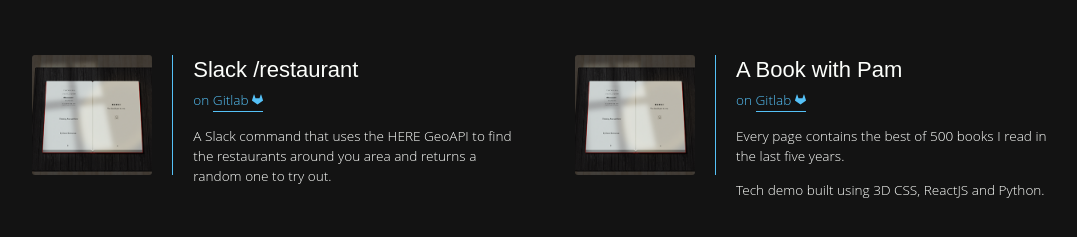
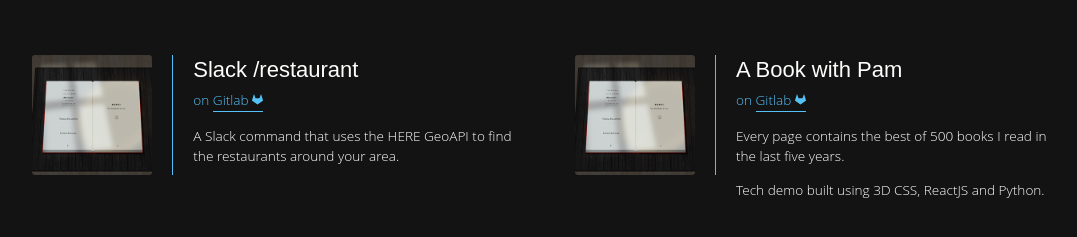
Before and after one commit to pamelachia/portfolio, a React (Create React App) app: page / in a window 1280 px wide. Shown: the part 3160-3397 px from the top of the page, without its empty margins (96-1173 px from the left). Built offline with nearby package versions, Linux system fonts and the light colour scheme; what webfontloader would draw is missing.

Commit message:
Fix slack restaurants text to be more precise

```diff
--- a/src/components/Sections/Projects.jsx
+++ b/src/components/Sections/Projects.jsx
@@ -182,8 +182,7 @@ class Projects extends Component {
                         >
                             <p>
                                 A Slack command that uses the HERE GeoAPI to
-                                find the restaurants around you area and returns
-                                a random one to try out.
+                                find the restaurants around your area.
                             </p>
                         </Project>
                         <Project
```
